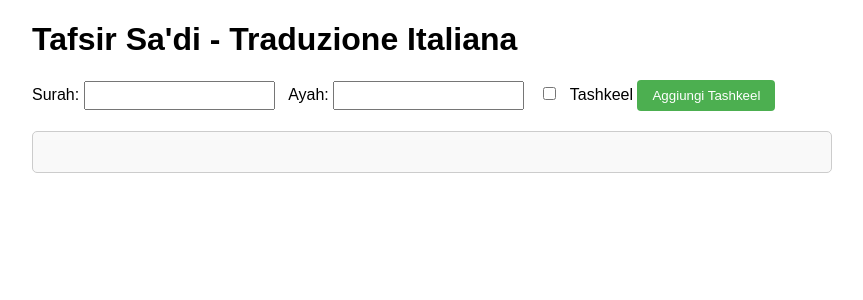
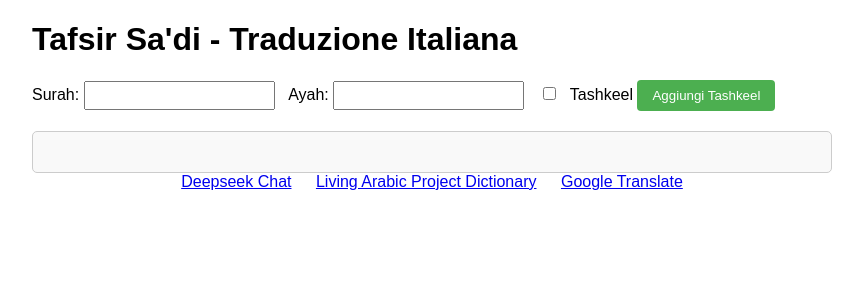
Before and after one commit to rafaelgramoschi/tafsir-sadi, a Django app: page /editor/ in a window 1280 px wide. Shown: the top 300 px of the page, without its empty margins (208-1071 px from the left). Run offline with Django 5.2, Linux system fonts and the light colour scheme.

Commit message:
Add ext tools to translate

```diff
--- a/app/editor/templates/index.html
+++ b/app/editor/templates/index.html
@@ -110,6 +110,14 @@
         </div>
 
         <div id="arabic-text"></div>
+
+        <div style="text-align: center;">
+            <label for="ai"><a href="https://chat.deepseek.com/" target="_blank">Deepseek Chat</a></label>
+            <span style="margin-inline:10px;"></span>
+            <label for="dictionary"><a href="https://www.livingarabic.com/en/search?q=&dc[]=1&st[]=0&st[]=1&st[]=2&st[]=3" target="_blank">Living Arabic Project Dictionary</a></label>
+            <span style="margin-inline:10px;"></span>
+            <label for="dictionary"><a href="https://translate.google.com/" target="_blank">Google Translate</a></label>
+        </div>
 
         <div class="overlay" id="modal-overlay"></div>
         <div id="translation-modal">
```
